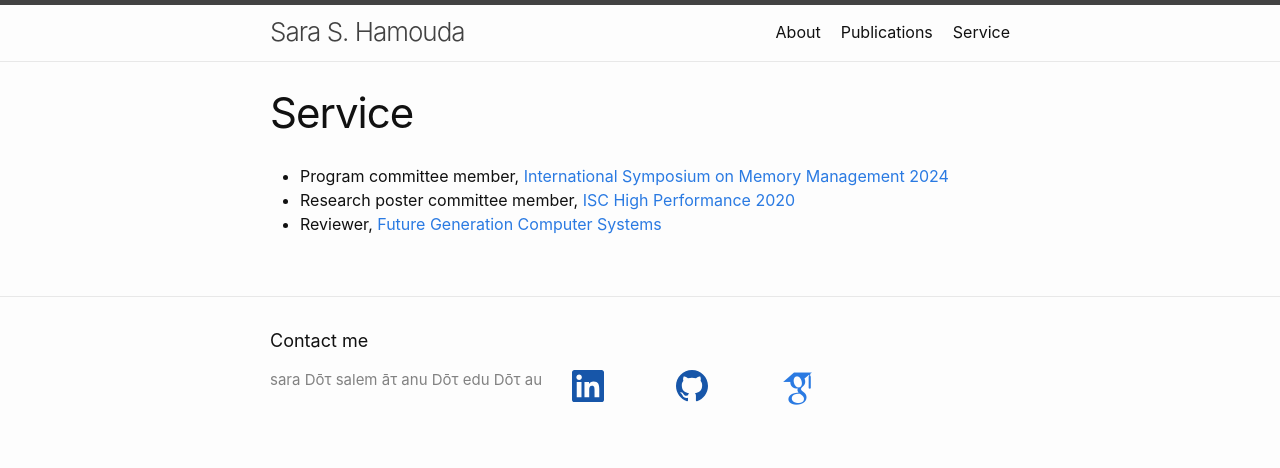
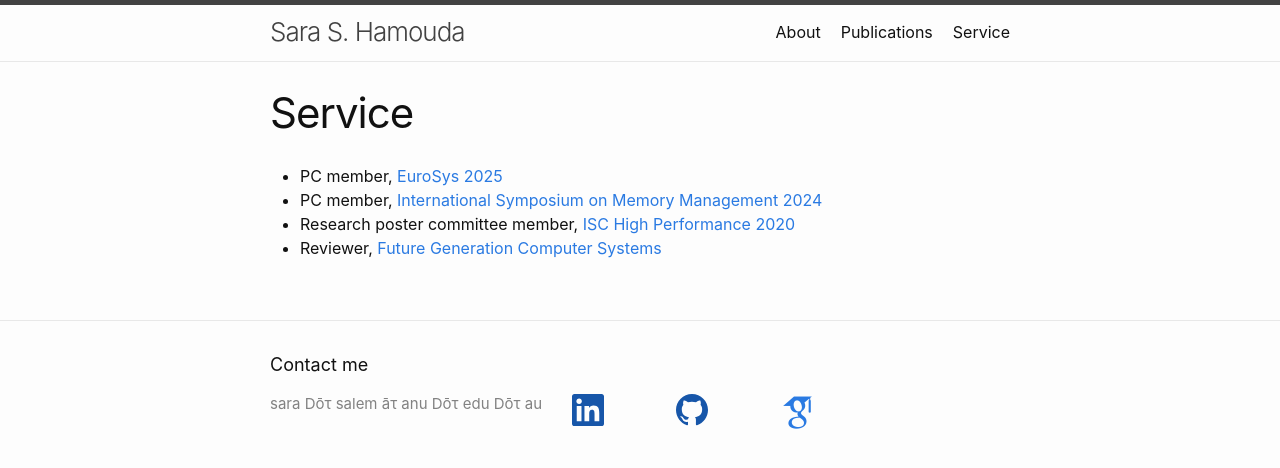
Before and after one commit to shamouda/shamouda.github.io, a Jekyll site: the page built from services.md, in a window 1280 px wide. Shown: the top 468 px of the page. Built offline with Jekyll 4.4.1, drawn with Linux system fonts in a browser that asks for light colours; some web fonts are replaced.

Commit message:
Update services.md

```diff
--- a/services.md
+++ b/services.md
@@ -3,6 +3,7 @@ layout: page
 title: Service
 permalink: /service/
 ---
-- Program committee member, [International Symposium on Memory Management 2024](https://conf.researchr.org/committee/ismm-2024/ismm-2024-papers-program-committee)
+- PC member, [EuroSys 2025](https://2025.eurosys.org/pc.html#pagetop)
+- PC member, [International Symposium on Memory Management 2024](https://conf.researchr.org/committee/ismm-2024/ismm-2024-papers-program-committee)
 - Research poster committee member, [ISC High Performance 2020](https://www.isc-hpc.com/research-posters-2020.html)
 - Reviewer, [Future Generation Computer Systems](https://www.journals.elsevier.com/future-generation-computer-systems)
```
